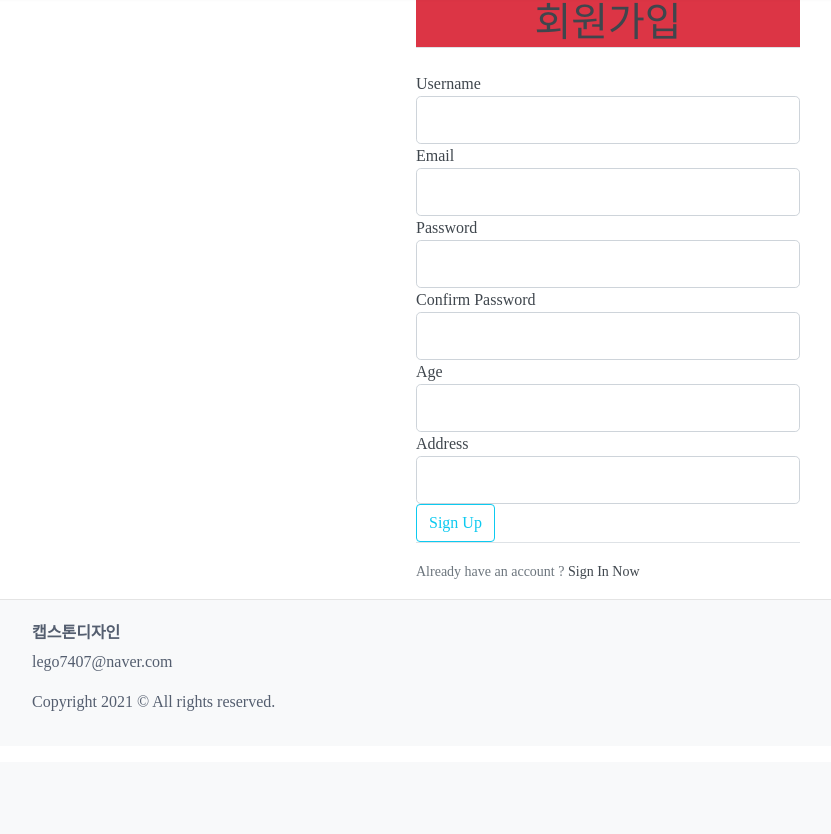
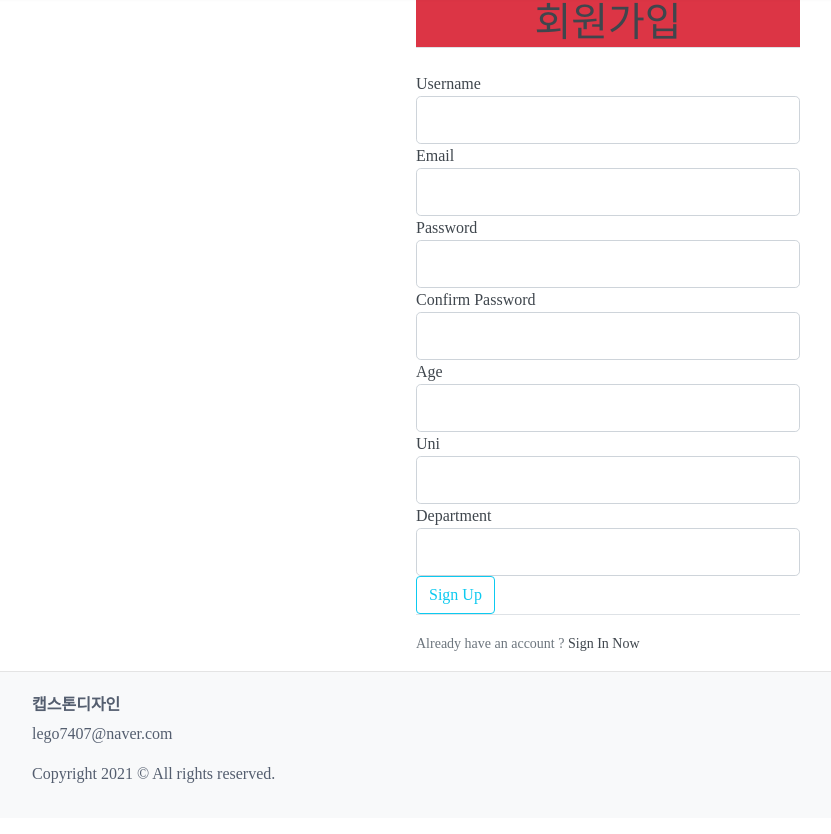
Before and after one commit to hyeonukdev/flask_blog, a Flask app: page /users/register in a window 1280 px wide. Shown: the part 65-899 px from the top of the page, without its empty margins (32-863 px from the left). Before the commit the page ends 776 px from the top, so only its background shows below. Run offline with Flask 2, Linux system fonts and the light colour scheme; some libraries are stand-ins or nearby versions; some web fonts are replaced.

Commit message:
add user params

```diff
--- a/app/templates/register.html
+++ b/app/templates/register.html
@@ -85,17 +85,32 @@
         </div>
 
         <div class='form-group'>
-          {{ form.address.label(class='form-control-label') }}
+          {{ form.university.label(class='form-control-label') }}
 
-          {% if form.address.errors %}
-          {{ form.address(class='form-control form-control-lg is-invalid') }}
+          {% if form.university.errors %}
+          {{ form.university(class='form-control form-control-lg is-invalid') }}
           <div class="invalid-feedback">
-            {% for error in form.address.errors %}
+            {% for error in form.university.errors %}
             <span> {{ error }} </span>
             {% endfor %}
           </div>
           {% else %}
-          {{ form.address(class='form-control form-control-lg') }}
+          {{ form.university(class='form-control form-control-lg') }}
+          {% endif %}
+        </div>
+
+        <div class='form-group'>
+          {{ form.department.label(class='form-control-label') }}
+
+          {% if form.department.errors %}
+          {{ form.department(class='form-control form-control-lg is-invalid') }}
+          <div class="invalid-feedback">
+            {% for error in form.department.errors %}
+            <span> {{ error }} </span>
+            {% endfor %}
+          </div>
+          {% else %}
+          {{ form.department(class='form-control form-control-lg') }}
           {% endif %}
         </div>
       </fieldset>
--- a/app/users/forms.py
+++ b/app/users/forms.py
@@ -15,8 +15,8 @@ class RegistrationForm(FlaskForm):
     confirm_password = PasswordField('Confirm Password', validators=[
                                      DataRequired(), Length(min=8), EqualTo('password')])
     age = IntegerField('Age', validators=[DataRequired()])
-    address = TextField('Address', validators=[
-                        DataRequired(), Length(min=4, max=40)])
+    university = StringField('Uni', validators=[DataRequired()])
+    department = StringField('Department', validators=[DataRequired()])
     submit = SubmitField('Sign Up')
 
     def validate_username(self, user_name):
@@ -45,7 +45,10 @@ class LoginForm(FlaskForm):
 class UpdateAccountForm(FlaskForm):
     user_name = StringField('Username', validators=[
                             DataRequired(), Length(min=2, max=20)])
+    age = IntegerField('Age', validators=[DataRequired()])
     email = StringField('Email', validators=[DataRequired(), Email()])
+    university = StringField('Uni', validators=[DataRequired()])
+    department = StringField('Department', validators=[DataRequired()])
     avatar = FileField('Update Profile Picture', validators=[
                        FileAllowed(['jpg', 'png', 'jpeg'])])
     submit = SubmitField('Update')
@@ -64,27 +67,3 @@ class UpdateAccountForm(FlaskForm):
             user = User.query.filter_by(email=email.data).first()
             if user is not None:
                 raise ValidationError('Please use a different email address.')
-
-
-class UpdateAccountForm(FlaskForm):
-    user_name = StringField('Username', validators=[
-                            DataRequired(), Length(min=2, max=20)])
-    email = StringField('Email', validators=[DataRequired(), Email()])
-    avatar = FileField('Update Profile Picture', validators=[
-                       FileAllowed(['jpg', 'png', 'jpeg'])])
-    submit = SubmitField('Update')
-
-    def validate_username(self, user_name):
-        '''Validation if the username entered is already present or not'''
-
-        if user_name.data != current_user.user_name:
-            user = User.query.filter_by(user_name=user_name.data).first()
-            if user is not None:
-                raise ValidationError('Please use a different username.')
-
-    def validate_email(self, email):
-        '''Validation if the email entered is already present or not'''
-        if email.data != current_user.email:
-            user = User.query.filter_by(email=email.data).first()
-            if user is not None:
-                raise ValidationError('Please use a different email address.')
--- a/app/users/models.py
+++ b/app/users/models.py
@@ -14,7 +14,8 @@ class User(UserMixin, db.Model):
     avatar = db.Column(db.String(20), nullable=False, default='avatar.png')
     cover_pic = db.Column(db.String(20), nullable=False, default='cover.png')
     age = db.Column(db.Integer, nullable=False)
-    address = db.Column(db.Text, nullable=False)
+    university = db.Column(db.Text, nullable=False)
+    department = db.Column(db.Text, nullable=False)
     register_date = db.Column(
         db.DateTime, nullable=False, default=datetime.utcnow)
 
--- a/app/users/views.py
+++ b/app/users/views.py
@@ -24,7 +24,7 @@ def register():
     form = RegistrationForm()
     if form.validate_on_submit():
         user = User(user_name=form.user_name.data, email=form.email.data,
-                    age=form.age.data, address=form.address.data)
+                    age=form.age.data, university=form.university.data, department=form.department.data)
         user.set_password(form.password.data)
         db.session.add(user)
         db.session.commit()
@@ -74,12 +74,18 @@ def account():
             current_user.avatar = picture_file
         current_user.user_name = form.user_name.data
         current_user.email = form.email.data
+        current_user.age = form.age.data
+        current_user.university = form.university.data
+        current_user.department = form.department.data
         db.session.commit()
         flash('Your account has been updated!', 'success')
         return redirect(url_for('users.account'))
     elif request.method == 'GET':
         form.user_name.data = current_user.user_name
         form.email.data = current_user.email
+        form.age.data = current_user.age
+        form.university.data = current_user.university
+        form.department.data = current_user.department
     avatar = url_for('static', filename='avatar/' + current_user.avatar)
     return render_template('account.html', title='Account', form=form, avatar=avatar, projects=current_user.projects)
 
```
Also changed, not shown: app/templates/account.html (+43 -1 lines).
